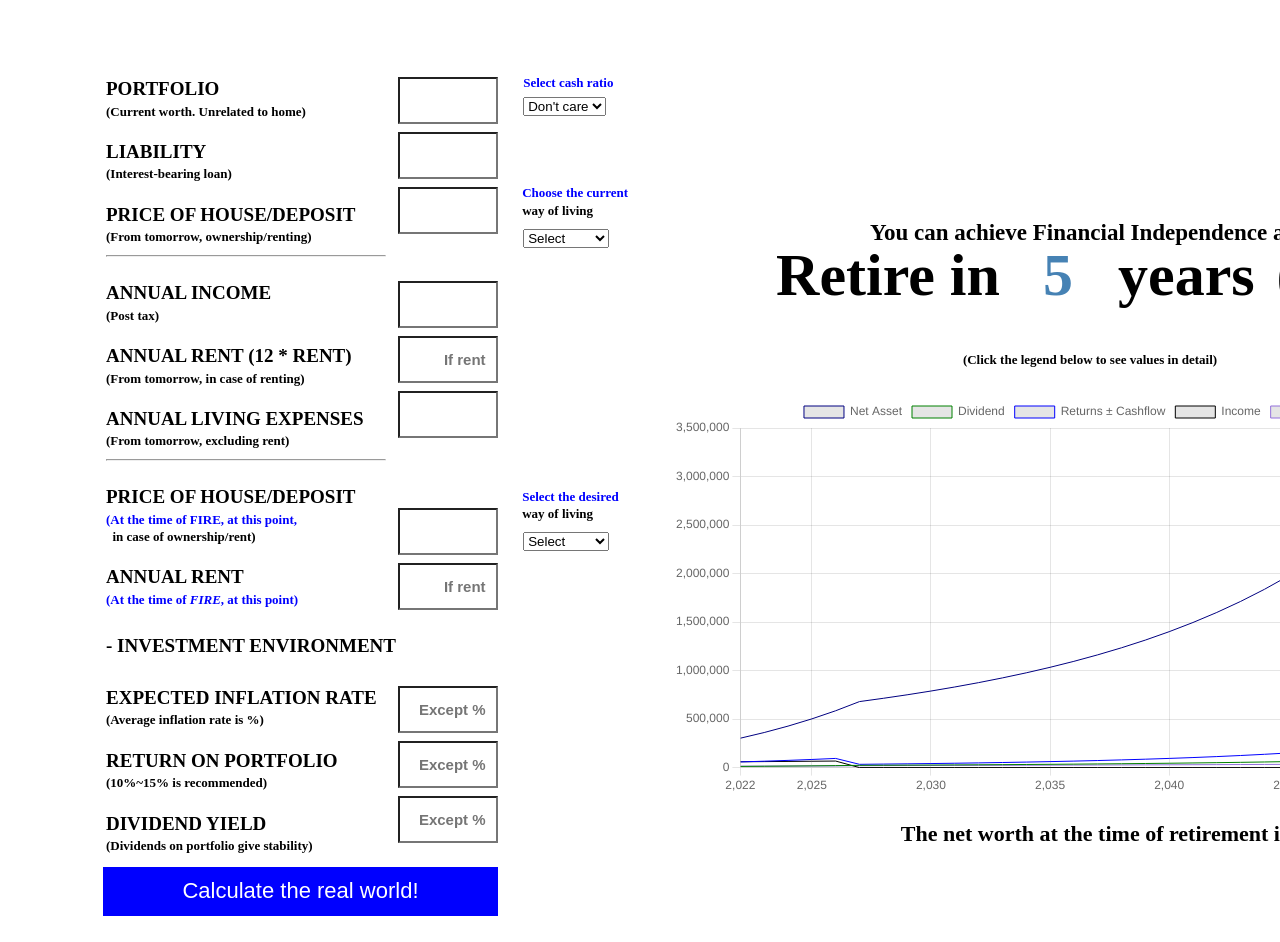
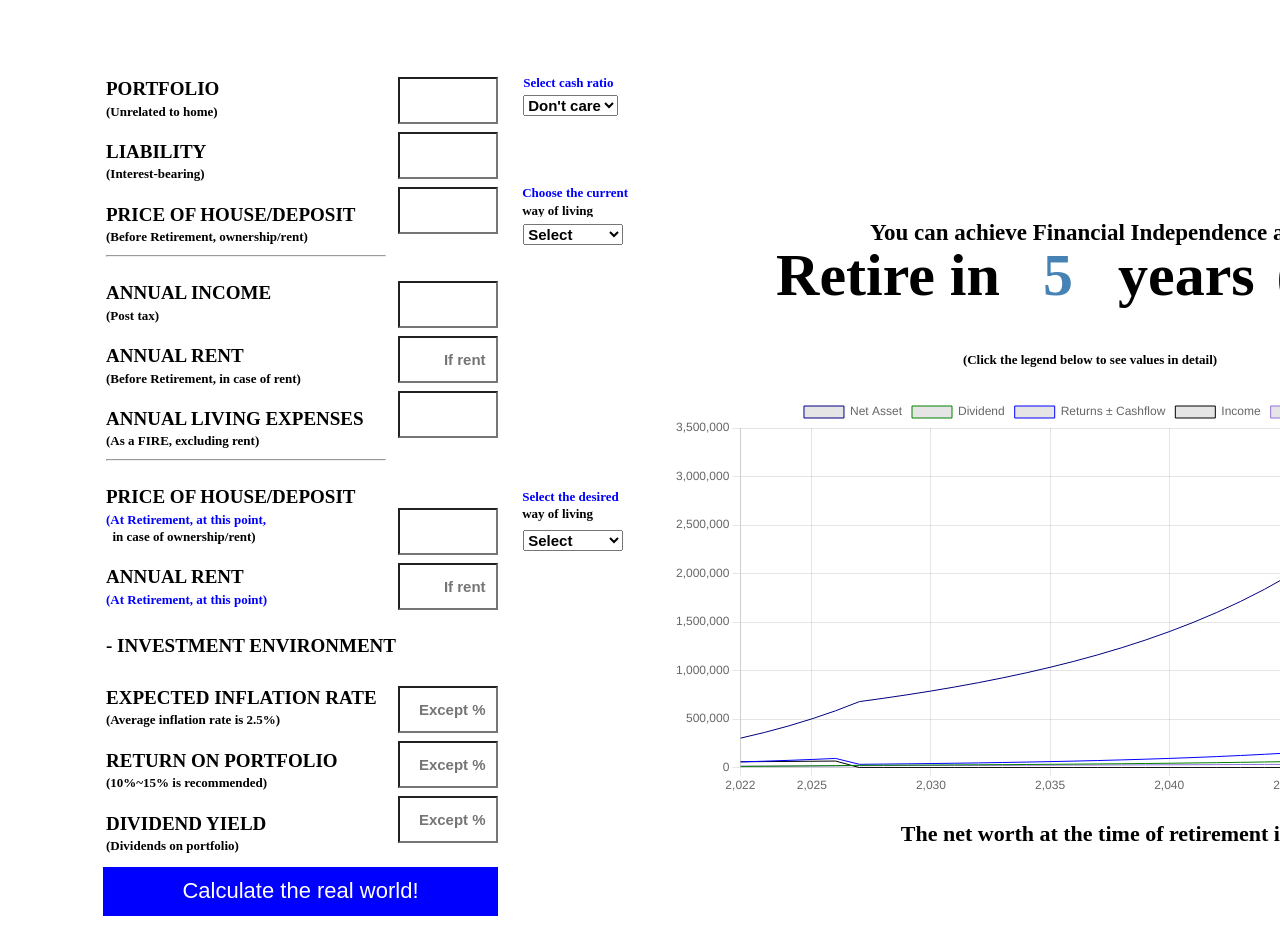
Before and after one commit to FIRECalculator/FIREnew, a plain HTML site: page index.html in a window 1280 px wide. Shown: the top 942 px of the page. Drawn offline with nearby package versions, Linux system fonts and the light colour scheme.

Commit message:
Add files via upload

```diff
--- a/index.html
+++ b/index.html
@@ -304,7 +304,7 @@
               float:left;
               margin-top: 0%;
               margin-left: 1%;
-              height: 46px;
+              height: 43px;
               width:140px;;
               box-sizing: border-box;
               border: 2px solid white ;
@@ -599,8 +599,18 @@
               font-weight: bold;
               box-sizing: border-box;
 
-                          align-items: right;
-
+              align-items: right;
+              transition: .5s;
+            }
+            select
+            {
+              position: relative;
+              display: inline-block;
+              font-size: 15px;
+              font-weight: bold;
+              box-sizing: border-box;
+
+              align-items: right;
               transition: .5s;
             }
             input[type="text"]
@@ -643,7 +653,7 @@
 
         <script async src="https://pagead2.googlesyndication.com/pagead/js/adsbygoogle.js?client=ca-pub-9100964804803285" crossorigin="anonymous"></script>
 
-<script type='text/javascript' src='https://platform-api.sharethis.com/js/sharethis.js#property=6304d92dcb5b41001946a115&product=inline-share-buttons' async='async'></script>
+        <script type='text/javascript' src='https://platform-api.sharethis.com/js/sharethis.js#property=6304d92dcb5b41001946a115&product=inline-share-buttons' async='async'></script>
 
 
     </head>
@@ -667,10 +677,10 @@
       -->
 
         <h3><label for="total-asset"> PORTFOLIO</label></h3>
-        <h4><label for="total-asset">(Current worth. Unrelated to home)</label> </h4>
+        <h4><label for="total-asset">(Unrelated to home)</label> </h4>
         <h4><br></h4>
         <h3><label for="total-liability">LIABILITY </label> </h3>
-        <h4><label for="total-liability">(Interest-bearing loan)</label></h4>
+        <h4><label for="total-liability">(Interest-bearing)</label></h4>
 <!--
         <p>Choose the way of living</p><br>
         <select name="house-type">
@@ -680,7 +690,7 @@
 -->
         <h4><br></h4>
         <h3><label for="price-house-deposit">PRICE OF HOUSE/DEPOSIT</label></h3>
-        <h4><label for="price-house-deposit">(From tomorrow, ownership/renting)</label> </h4>
+        <h4><label for="price-house-deposit">(Before Retirement, ownership/rent)</label> </h4>
         <hr>
       </div>
 
@@ -758,11 +768,11 @@
         <h3><label for="annual-income">ANNUAL INCOME</label></h3>
         <h4><label for="annual-income">(Post tax)</label></h4>
         <h4><br></h4>
-        <h3><label for="annual-rent">ANNUAL RENT (12 * RENT)</label></h3>
-        <h4><label for="annual-rent">(From tomorrow, in case of renting) </label></h4>
+        <h3><label for="annual-rent">ANNUAL RENT</label></h3>
+        <h4><label for="annual-rent">(Before Retirement, in case of rent) </label></h4>
         <h4><br></h4>
         <h3><label for="cost-living">ANNUAL LIVING EXPENSES</label></h3>
-        <h4><label for="cost-living">(From tomorrow, <strong>excluding rent)</strong></label></h4>
+        <h4><label for="cost-living">(As a FIRE, <strong>excluding rent)</strong></label></h4>
         <hr>
 
       </div>
@@ -787,11 +797,11 @@
 <div class="divB3">
 
         <h3><label for="price-house-deposit-FIRE">PRICE OF HOUSE/DEPOSIT</label></h3>
-        <h4 style="color:blue;"><label for="price-house-deposit-FIRE">(At the time of <STRONG>FIRE</STRONG>, at this point,</label> </h4>
+        <h4 style="color:blue;"><label for="price-house-deposit-FIRE">(At <STRONG>Retirement</STRONG>, at this point,</label> </h4>
         <h4><label for="price-house-deposit-FIRE">&nbsp in case of ownership/rent)</label></h4>
         <h4><br></h4>
         <h3><label for="rent-FIRE">ANNUAL RENT</label></h3>
-        <h4 style="color:blue;"><label for="rent-FIRE">(At the time of <STRONG><EM>FIRE</EM></STRONG>, at this point)</label></h4>
+        <h4 style="color:blue;"><label for="rent-FIRE">(At <STRONG>Retirement</STRONG>, at this point)</label></h4>
 
 </div>
 
@@ -839,13 +849,13 @@
 
 <div class="divB4">
         <h3><label for="inflation-rate">EXPECTED INFLATION RATE</label></h3>
-        <h4><label for="inflation-rate">(Average inflation rate is %)</label></h4>
+        <h4><label for="inflation-rate">(Average inflation rate is 2.5%)</label></h4>
         <h4><br></h4>
         <h3><label for="return-investment">RETURN ON PORTFOLIO</label></h3>
         <h4><label for="return-investment">(10%~15% is recommended)</label></h4>
         <h4><br></h4>
         <h3><label for="dividend-yield">DIVIDEND YIELD</label></h3>
-        <h4><label for="dividend-yield">(Dividends on portfolio give stability)</label></h4>
+        <h4><label for="dividend-yield">(Dividends on portfolio)</label></h4>
 </div>
 
         <div class = "divC4">
```
